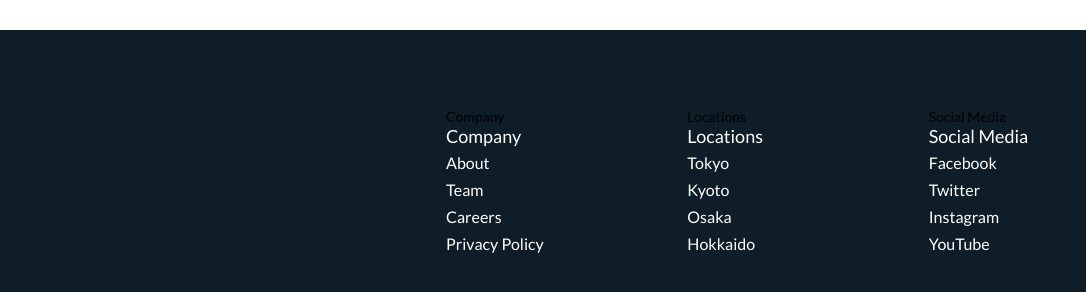
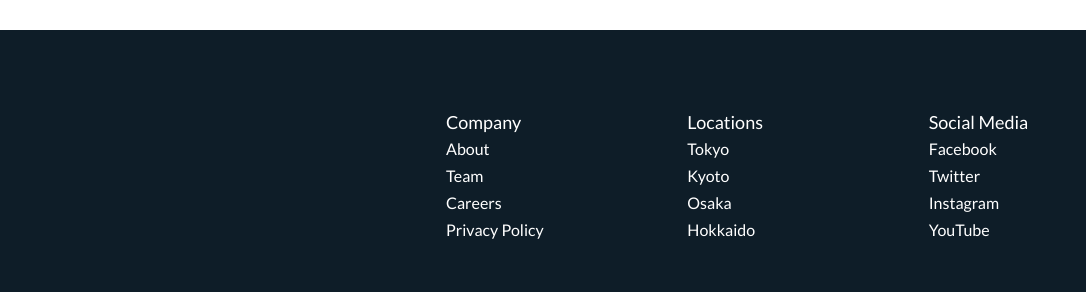
Before and after one commit to be1shenov/odigo-travel, a plain HTML site: page index.html in a window 1280 px wide. Shown: the part 5170-5462 px from the top of the page, 194-1280 px from the left. Drawn offline with Linux system fonts and the light colour scheme.

Commit message:
modified

```diff
--- a/index.html
+++ b/index.html
@@ -284,7 +284,6 @@
             </div>
             <div class="footer__menu">
               <div class="footer__items">
-                Company
                 <div class="footer-wrapper">
                   <a class="footer__link footer__link-lg" href="#">Company</a>
                   <a class="footer__link" href="#">About</a>
@@ -294,7 +293,6 @@
                 </div>
               </div>
               <div class="footer__items">
-                Locations
                 <div class="footer-wrapper">
                   <a class="footer__link footer__link-lg" href="#">Locations</a>
                   <a class="footer__link" href="#">Tokyo</a>
@@ -304,7 +302,6 @@
                 </div>
               </div>
               <div class="footer__items">
-                Social Media
                 <div class="footer-wrapper">
                   <a class="footer__link footer__link-lg" href="#">Social Media</a>
                   <a class="footer__link" href="#">Facebook</a>
```
